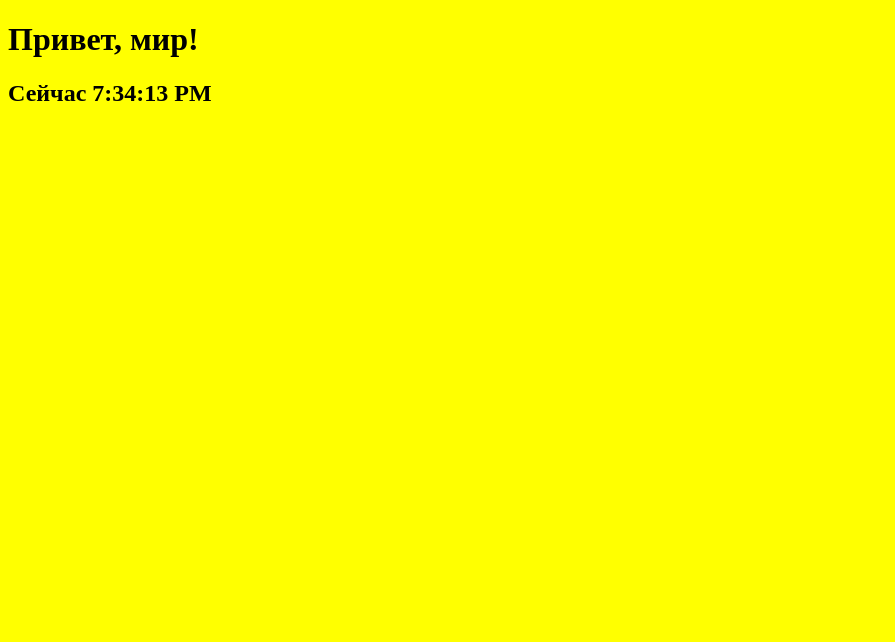
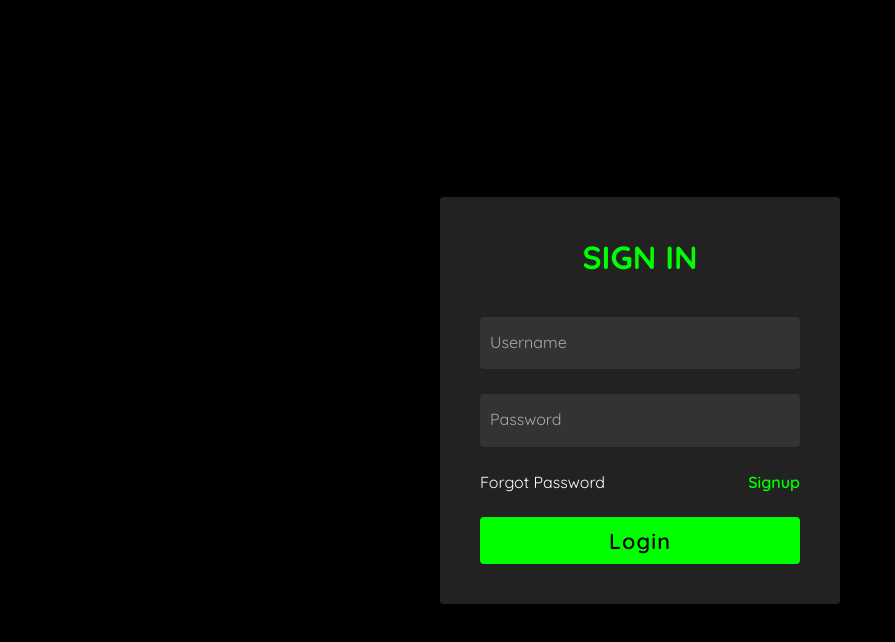
Before and after one commit to risunya/quizycode, a React app in the folder frontend/: page / in a window 1280 px wide. Shown: the top 642 px of the page, without its empty margins (0-895 px from the left). Built offline with nearby package versions, Linux system fonts and the light colour scheme; the HTML template or start-up script is replaced by a standard one.

Commit message:
v 3.0
add auth form

```diff
--- a/frontend/App.js
+++ b/frontend/App.js
@@ -1,27 +1,12 @@
+import Auth from './src/components/auth';
 import './src/styles/global.css';
-import React, { useState, useEffect } from 'react';
+import React from 'react';
 
 const App = () => {
-    // Состояние для хранения текущего времени
-    const [currentTime, setCurrentTime] = useState(new Date().toLocaleTimeString());
-
-    // Функция для обновления текущего времени
-    const updateTime = () => {
-        setCurrentTime(new Date().toLocaleTimeString());
-    };
-
-    // Запускаем таймер при монтировании компонента
-    useEffect(() => {
-        const intervalId = setInterval(updateTime, 1000);
-
-        // Функция очистки таймера при размонтировании компонента
-        return () => clearInterval(intervalId);
-    }, []); // Пустой массив зависимостей означает, что useEffect будет вызван только при монтировании и размонтировании компонента
 
     return (
         <>
-            <h1>Привет, мир!</h1>
-            <h2>Сейчас {currentTime}</h2>
+            <Auth></Auth>
         </>
     );
 };
--- /dev/null
+++ b/frontend/src/components/auth.js
@@ -0,0 +1,29 @@
+import React from 'react';
+import '../styles/auth.css';
+
+const Auth = () => {
+    return (
+    <section>
+        <div className="signin">
+            <div className="content">
+                <h2>Sign In</h2>
+                <div className="form">
+                    <div className="inputBox">
+                        <input type="text" required/> <i>Username</i>
+                    </div>
+                    <div className="inputBox">
+                        <input type="password" required/> <i>Password</i>
+                    </div>
+                    <div className="links"> <a href="#">Forgot Password</a> <a href="#">Signup</a>
+                    </div>
+                    <div className="inputBox">
+                        <input type="submit" value="Login"/>
+                    </div>
+                 </div>
+            </div>
+        </div>
+    </section>
+    )
+}
+
+export default Auth;
--- /dev/null
+++ b/frontend/src/styles/auth.css
@@ -0,0 +1,131 @@
+section
+{
+  position: absolute;
+  width: 100vw;
+  height: 100vh;
+  display: flex;
+  justify-content: center;
+  align-items: center;
+  gap: 2px;
+  flex-wrap: wrap;
+  overflow: hidden;
+}
+
+section .signin
+{
+  position: absolute;
+  width: 400px;
+  background: #222;
+  z-index: 1000;
+  display: flex;
+  justify-content: center;
+  align-items: center;
+  padding: 40px;
+  border-radius: 4px;
+  box-shadow: 0 15px 35px rgba(0,0,0,9);
+}
+section .signin .content
+{
+  position: relative;
+  width: 100%;
+  display: flex;
+  justify-content: center;
+  align-items: center;
+  flex-direction: column;
+  gap: 40px;
+}
+section .signin .content h2
+{
+  font-size: 2em;
+  color: #0f0;
+  text-transform: uppercase;
+}
+section .signin .content .form
+{
+  width: 100%;
+  display: flex;
+  flex-direction: column;
+  gap: 25px;
+}
+section .signin .content .form .inputBox
+{
+  position: relative;
+  width: 100%;
+}
+section .signin .content .form .inputBox input
+{
+  position: relative;
+  width: 100%;
+  background: #333;
+  border: none;
+  outline: none;
+  padding: 25px 10px 7.5px;
+  border-radius: 4px;
+  color: #fff;
+  font-weight: 500;
+  font-size: 1em;
+}
+section .signin .content .form .inputBox i
+{
+  position: absolute;
+  left: 0;
+  padding: 15px 10px;
+  font-style: normal;
+  color: #aaa;
+  transition: 0.5s;
+  pointer-events: none;
+}
+.signin .content .form .inputBox input:focus ~ i,
+.signin .content .form .inputBox input:valid ~ i
+{
+  transform: translateY(-7.5px);
+  font-size: 0.8em;
+  color: #fff;
+}
+.signin .content .form .links
+{
+  position: relative;
+  width: 100%;
+  display: flex;
+  justify-content: space-between;
+}
+.signin .content .form .links a
+{
+  color: #fff;
+  text-decoration: none;
+}
+.signin .content .form .links a:nth-child(2)
+{
+  color: #0f0;
+  font-weight: 600;
+}
+.signin .content .form .inputBox input[type="submit"]
+{
+  padding: 10px;
+  background: #0f0;
+  color: #000;
+  font-weight: 600;
+  font-size: 1.35em;
+  letter-spacing: 0.05em;
+  cursor: pointer;
+}
+input[type="submit"]:active
+{
+  opacity: 0.6;
+}
+@media (max-width: 900px)
+{
+  section span
+  {
+    width: calc(10vw - 2px);
+    height: calc(10vw - 2px);
+  }
+}
+@media (max-width: 600px)
+{
+  section span
+  {
+    width: calc(20vw - 2px);
+    height: calc(20vw - 2px);
+  }
+}
--- a/frontend/src/styles/global.css
+++ b/frontend/src/styles/global.css
@@ -1,6 +1,16 @@
-body {
-    width: 100%;
-    height: 100%;
-    background-color: yellow;
-    color: black;
+@import url('https://fonts.googleapis.com/css2?family=Quicksand:wght@300;400;500;600;700&display=swap');
+*
+{
+  margin: 0;
+  padding: 0;
+  box-sizing: border-box;
+  font-family: 'Quicksand', sans-serif;
 }
+#root
+{
+  display: flex;
+  justify-content: center;
+  align-items: center;
+  min-height: 100vh;
+  background: #000;
+}
```
